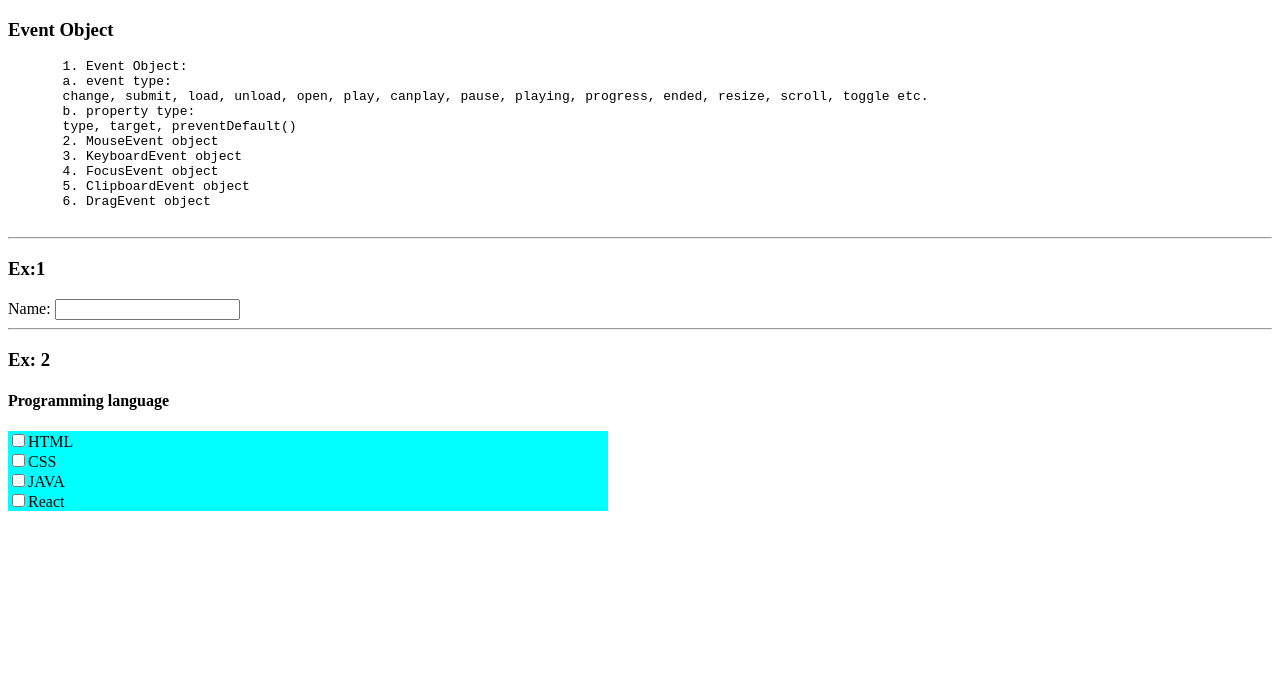
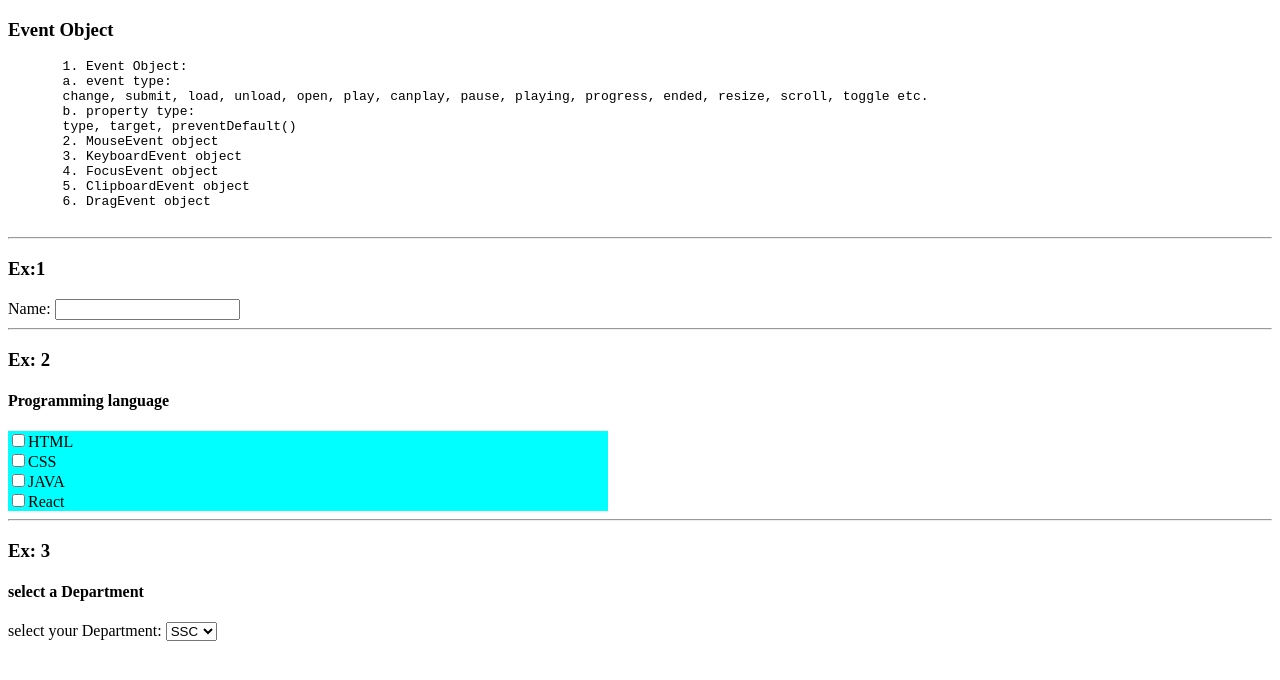
Before and after one commit to SUMITSARKAR89/Javascript_lesson, a plain HTML site: page DOM objects/object.html in a window 1280 px wide. Drawn offline with Linux system fonts and the light colour scheme.

Commit message:
DOM input section area practise

```diff
--- a/DOM objects/object.html
+++ b/DOM objects/object.html
@@ -40,6 +40,17 @@
         </div>
 
     </div>
+    <hr>
+    <h3>Ex: 3</h3>
+    <h4>select a Department </h4>
+    <label for="department">select your Department:
+        <select name="deparment" id="department">
+            <option value="ssc">SSC</option>
+            <option value="hsc">HSC</option>
+            <option value="bba">BBA</option>
+            <option value="mba">MBA</option>
+        </select>
+    </label>
 
     <script src="object.js"></script>
 </body>
--- a/DOM objects/object.js
+++ b/DOM objects/object.js
@@ -18,7 +18,7 @@
   };
 
 
-//   ex:2
+//   Ex:2
 const programms = document.querySelectorAll("input[name=program]");
 // console.log(programms);
 // add multiple elements
@@ -33,3 +33,13 @@ function checkedFunction(e){
         console.log("unchecked")
     }
 }
+
+// Ex:3
+
+const inputDeparment = document.getElementById("department");
+// console.log(inputDeparment);
+
+inputDeparment.addEventListener("change", selectChange);
+function selectChange(s){
+ console.log(s.target.value);
+}
```
